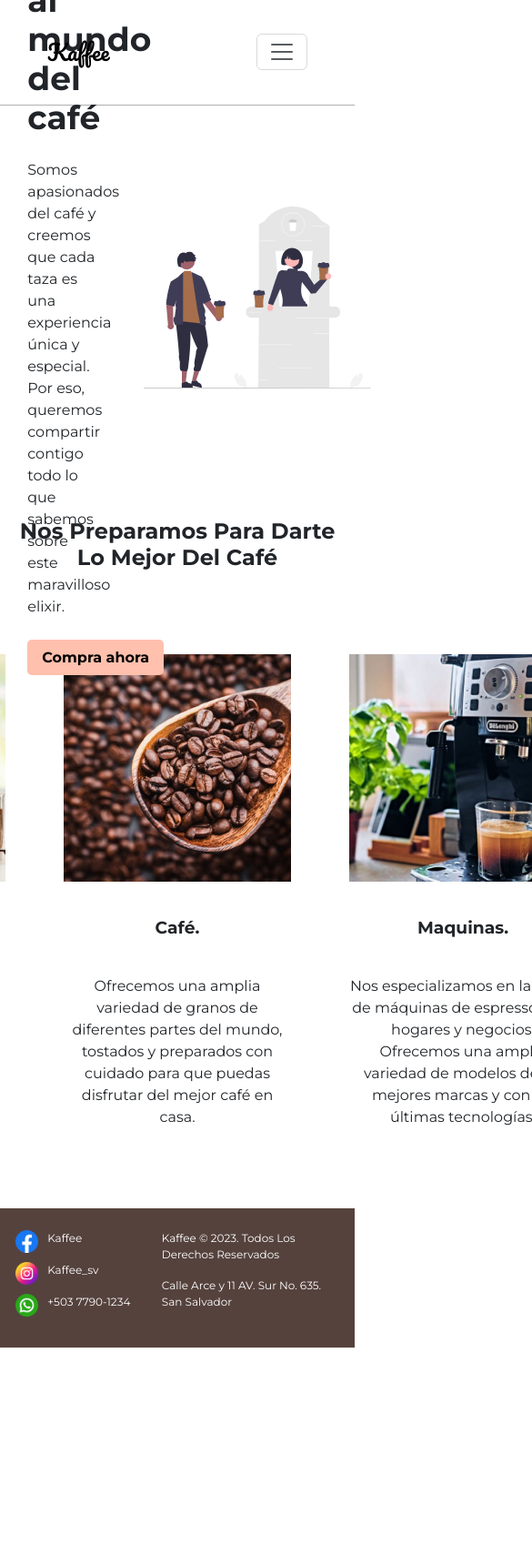
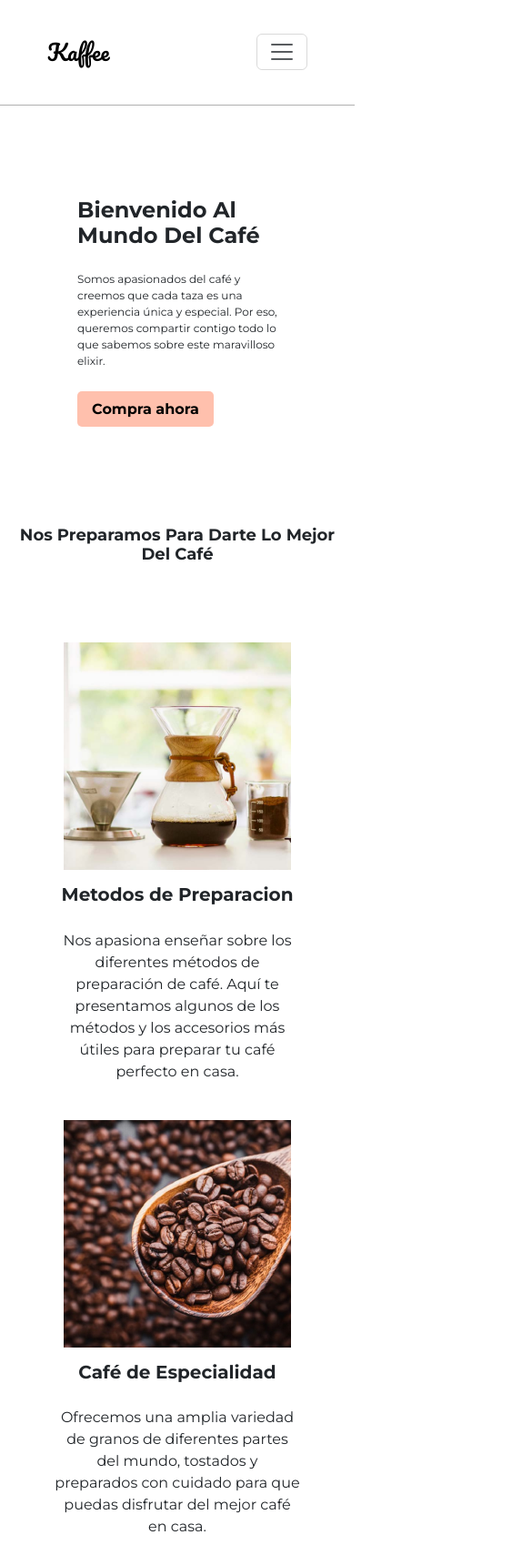
Before and after one commit to LuisLeon-Dev/Kaffe-shop, a website: page index.html in a window 390 px wide. Shown: the top 1709 px of the page at 91% size, 585 px wide, since content can reach past the window. Before the commit the page ends 1481 px from the top, so only its background shows below. Drawn offline with nearby package versions, Linux system fonts and the light colour scheme.

Commit message:
agregando responsive design a las paginas restantes

```diff
--- a/index.html
+++ b/index.html
@@ -79,42 +79,43 @@
       <!--contenido principal-->
       <h2>nos preparamos para darte lo mejor del café</h2>
       <div class="seccion_intro">
-        <section class="cafe_info">
+        <div class="row">
+          <section class="col servicio">
             <img
-            src="./img/extraccion_cafe.jpeg"
-            alt="metodo de cafe Chemex, junto a un recipiente con cafe molido "
+              src="../img/extraccion_cafe.jpeg"
+              alt="metodo de cafe Chemex, junto a un recipiente con cafe molido"
+              class="img-size"
             />
-          <h3>Metodos.</h3>
+            <h4>Metodos de Preparacion</h4>
             <p>
-            Nos apasiona enseñar sobre los diferentes métodos de preparación de
-            café. Aquí te presentamos algunos de los métodos y los accesorios
-            más útiles para preparar tu café perfecto en casa.
+              Nos apasiona enseñar sobre los diferentes métodos de preparación
+              de café. Aquí te presentamos algunos de los métodos y los
+              accesorios más útiles para preparar tu café perfecto en casa.
             </p>
           </section>
-        <section class="cafe_info">
-          <img
-            src="./img/categoria_2.jpeg"
-            alt="granos de cafe antes de ser molidos"
-          />
-          <h3>Café.</h3>
+
+          <section class="col servicio">
+            <img src="../img/categoria_2.jpeg"" alt="granos de cafe antes de ser
+            molidos" class="img-size" />
+            <h4>Café de Especialidad</h4>
             <p>
               Ofrecemos una amplia variedad de granos de diferentes partes del
               mundo, tostados y preparados con cuidado para que puedas disfrutar
               del mejor café en casa.
             </p>
           </section>
-        <section class="cafe_info">
-          <img
-            src="./img/maquina_espresso.jpeg"
-            alt="maquina de espresso preparando un cafe"
-          />
-          <h3>Maquinas.</h3>
+
+          <section class="col servicio">
+            <img src="../img/maquina_espresso.jpeg" alt="maquina de espresso
+            preparando un cafe"" class="img-size" />
+            <h4>Máquinas de Espresso</h4>
             <p>
-            Nos especializamos en la venta de máquinas de espresso para hogares
-            y negocios. Ofrecemos una amplia variedad de modelos de las mejores
-            marcas y con las últimas tecnologías.
+              Nos especializamos en la venta de máquinas de espresso para
+              hogares y negocios. Ofrecemos una amplia variedad de modelos de
+              las mejores marcas y con las últimas tecnologías
             </p>
           </section>
+        </div>
       </div>
     </main>
     <!--cierre contenido principal-->
--- a/scss/layout/_general.scss
+++ b/scss/layout/_general.scss
@@ -1,14 +1,22 @@
-h1 {
+@mixin text(){
     font-size: 36px;
-    font-weight: 700;
-}
-
-h2 {
-    font-size: 24px;
     font-weight: 700;
     text-transform: capitalize;
     text-align: center;
     margin-top: 2rem;
+}
+
+h1 {
+   @include text();
+}
+
+.hero_info h1{
+    text-align: left;
+}
+
+h2{
+    @include text();
+    font-size: 28px;
 }
 
 section h3 {
@@ -19,12 +27,18 @@ section h3 {
 h4 {
     font-weight: 700;
     margin-top: 15px;
+    font-size: 20px;
 
 }
 
 main {
     width: 90%;
     margin: 0 auto;
+    h3{
+        font-weight: 700;
+        margin: 1rem 2.5rem ;
+        font: 24px;
+    }
 }
 
 section img {
@@ -39,3 +53,9 @@ section img {
     margin-top: 20px;
     padding: 2.5rem;
 }
+
+@media screen and (max-width: 425px){
+    h1{
+        font-size: 24px;
+    }
+}
--- a/scss/views/_index.scss
+++ b/scss/views/_index.scss
@@ -34,3 +34,38 @@
         max-width: 15px 0;
     }
 }
+
+
+
+@media screen and (max-width: 750px) {
+    .hero{
+        img{
+            display: none;
+        }
+        &_info{
+            width: 90%;
+        }
+    }
+
+}
+
+@media screen and (max-width: 425px) {
+    .hero {
+            &_info {
+                width: 90%;
+
+                p{
+                    font-size: 12px;
+                }
+
+                h1{
+                    font-size: 24px;
+                }
+            }
+
+        }
+    h2{
+        font-size: 18px;
+        margin-top: 2.5rem;
+    }
+}
```
Also changed, not shown: pages/contactos.html (+1 -1 lines), pages/nosotros.html (+1 -1 lines), pages/producto.html (+60 -35 lines), pages/servicios.html (+1 -1 lines), css/main.css, scss/layout/_navbar.scss (line endings or trailing spaces), 1 other file. Lines whose indentation alone changed are shown as unchanged.
